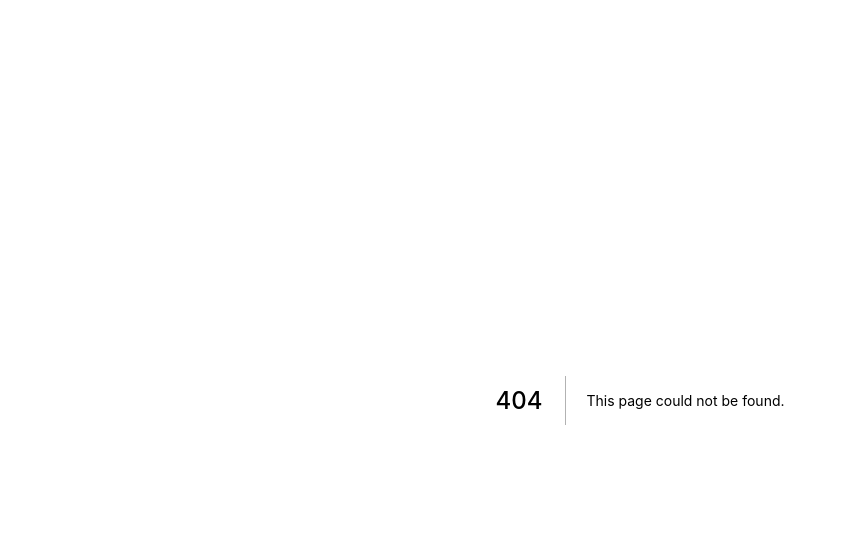
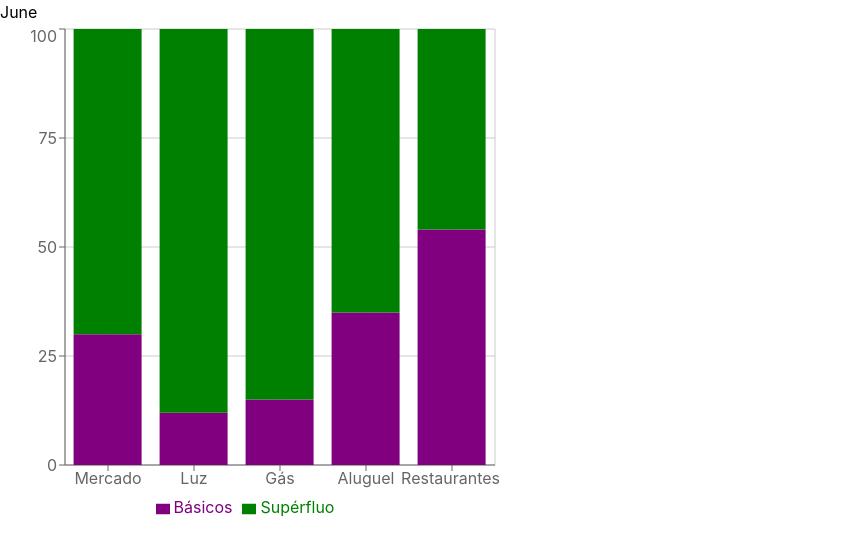
Before and after one commit to romulorod/homenomics, a Next.js app: page /month-report in a window 1280 px wide. Before the commit this address had no page. Shown: the top 556 px of the page, without its empty margins (0-847 px from the left). Built offline with nearby package versions, Linux system fonts and the light colour scheme.

Commit message:
Install recharts and start some graphics

```diff
--- a/package.json
+++ b/package.json
@@ -20,12 +20,14 @@
     "react": "18.2.0",
     "react-dom": "18.2.0",
     "react-test-renderer": "^18.2.0",
-    "react-toastify": "^9.0.4"
+    "react-toastify": "^9.0.4",
+    "recharts": "^2.1.10"
   },
   "devDependencies": {
     "@testing-library/dom": "^8.13.0",
     "@testing-library/jest-dom": "^5.16.4",
     "@testing-library/react": "^13.3.0",
+    "@testing-library/user-event": "^14.2.1",
     "autoprefixer": "^10.4.7",
     "eslint": "8.17.0",
     "eslint-config-next": "12.1.6",
--- /dev/null
+++ b/pages/month-report/index.js
@@ -0,0 +1,28 @@
+import React from 'react'
+import { BarChart, Bar, XAxis, YAxis, CartesianGrid, Legend, Tooltip } from 'recharts'
+
+export default function MonthReport() {
+  const data = [
+    { name: 'Mercado', Básicos: 30, Supérfluo: 70 },
+    { name: 'Luz', Básicos: 12, Supérfluo: 88 },
+    { name: 'Gás', Básicos: 15, Supérfluo: 85 },
+    { name: 'Aluguel', Básicos: 35, Supérfluo: 65 },
+    { name: 'Restaurantes', Básicos: 54, Supérfluo: 46 },
+    //{ name: 'F', Básicos: 72, Supérfluo: 28 },
+    //{ name: 'G', Básicos: 32, Supérfluo: 68 },
+  ]
+  return (
+    <>
+      <main>{new Date().toLocaleString('default', { month: 'long' })}</main>
+      <BarChart width={500} height={500} data={data}>
+        <CartesianGrid />
+        <XAxis dataKey="name" />
+        <YAxis />
+        <Tooltip />
+        <Legend />
+        <Bar dataKey="Básicos" stackId="a" fill="purple" />
+        <Bar dataKey="Supérfluo" stackId="a" fill="green" />
+      </BarChart>
+    </>
+  )
+}
```
Also changed, not shown: 1 other file (tests, documents, lock files or other folders).
